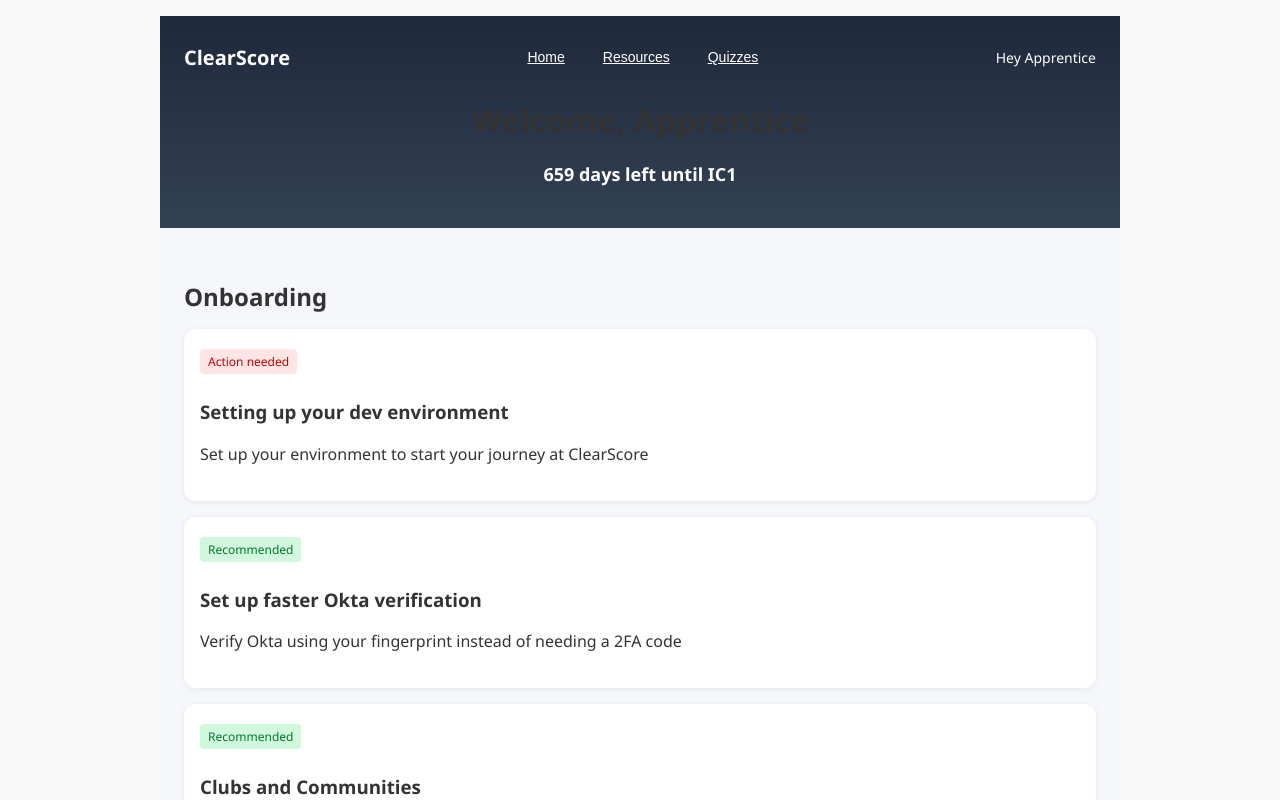
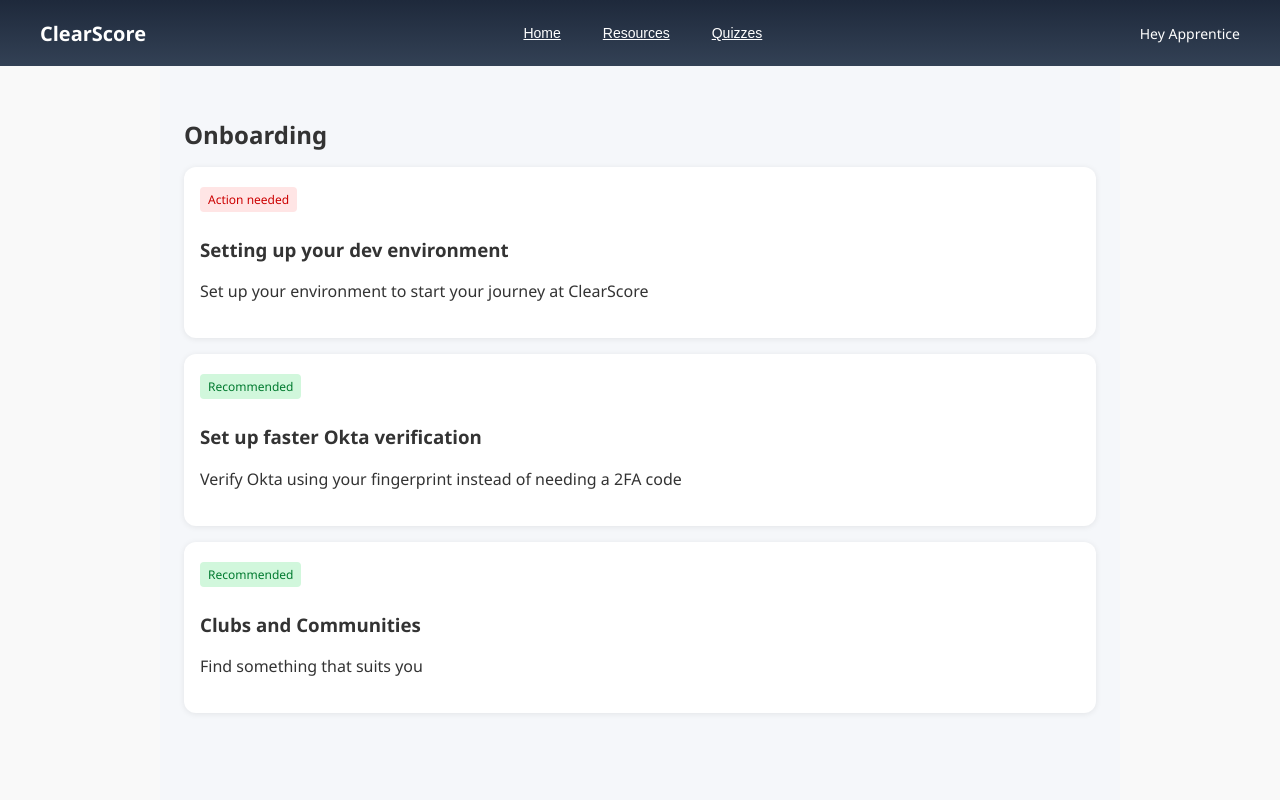
Before and after one commit to NathanVoong/final-year-project, a React (Vite) app in the folder onboarding-app/: page / in a window 1280 px wide. Shown: the top 800 px of the page. Built offline with nearby package versions, Linux system fonts and the light colour scheme.

Commit message:
FE-4: remove welcome and ic1 countdown
FE-4

```diff
--- a/onboarding-app/src/pages/Home/Home.tsx
+++ b/onboarding-app/src/pages/Home/Home.tsx
@@ -16,10 +16,6 @@ export default function Home() {
                         <Button variant="ghost" destination="/quiz/1">Quizzes</Button>
                     </nav>
                     <div className="user-greeting">Hey Apprentice</div>
-                </div>
-                <div className="header-welcome">
-                    <h1>Welcome, <strong>Apprentice</strong></h1>
-                    <p className="countdown">659 days left until IC1</p>
                 </div>
             </header>
             <section className="section">
--- a/onboarding-app/src/pages/Home/styles/Home.css
+++ b/onboarding-app/src/pages/Home/styles/Home.css
@@ -4,21 +4,28 @@
     background-color: #f5f7fa;
     color: #333;
     padding-bottom: 40px;
+    padding-top: 50px;
 }
 
 /* Header */
 .header {
-    background: linear-gradient(to bottom, #1e293b, #334155);
+    position: fixed;
+    top: 0;
+    left: 0;
+    width: 100%;
+    background: linear-gradient(to bottom, #1e293b, #334155); /* or your desired gradient */
     color: white;
-    padding: 24px;
-    text-align: center;
+    z-index: 1000;
+    padding: 16px 32px; /* adjust horizontal padding only */
+    box-sizing: border-box;
 }
 
 .header-top {
+    max-width: 1200px;
+    margin: 0 auto;
     display: flex;
     justify-content: space-between;
     align-items: center;
-    margin-bottom: 24px;
 }
 
 .logo {
@@ -28,22 +35,11 @@
 
 .nav-links {
     display: flex;
-    gap: 12px;
+    gap: 16px;
 }
 
 .user-greeting {
     font-size: 14px;
-}
-
-.header-welcome h1 {
-    font-size: 32px;
-    font-weight: bold;
-}
-
-.countdown {
-    margin-top: 8px;
-    font-size: 18px;
-    font-weight: bold;
 }
 
 /* Section */
```
